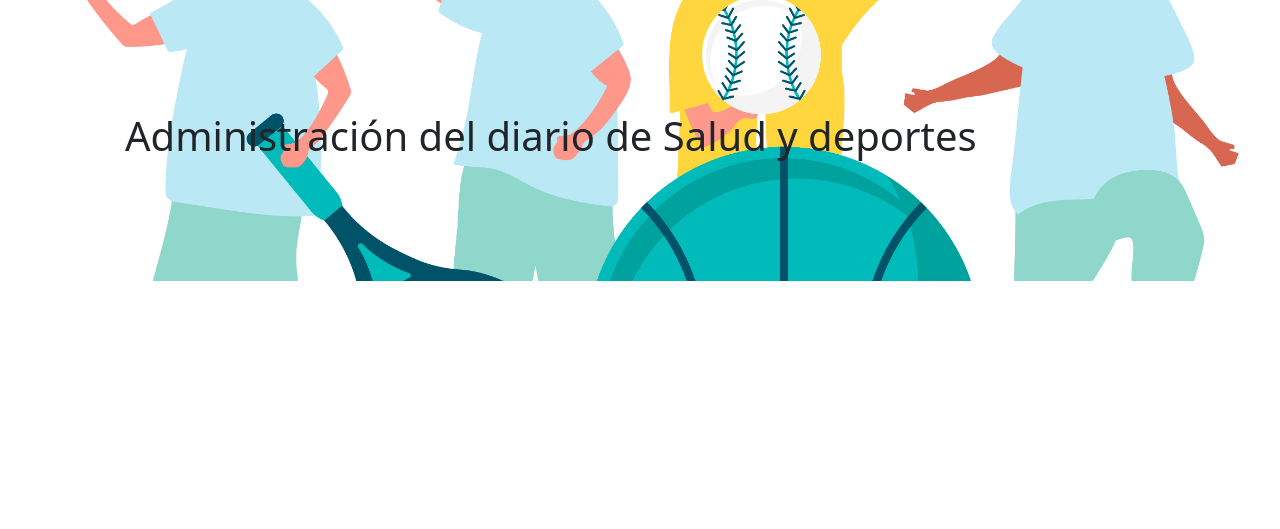
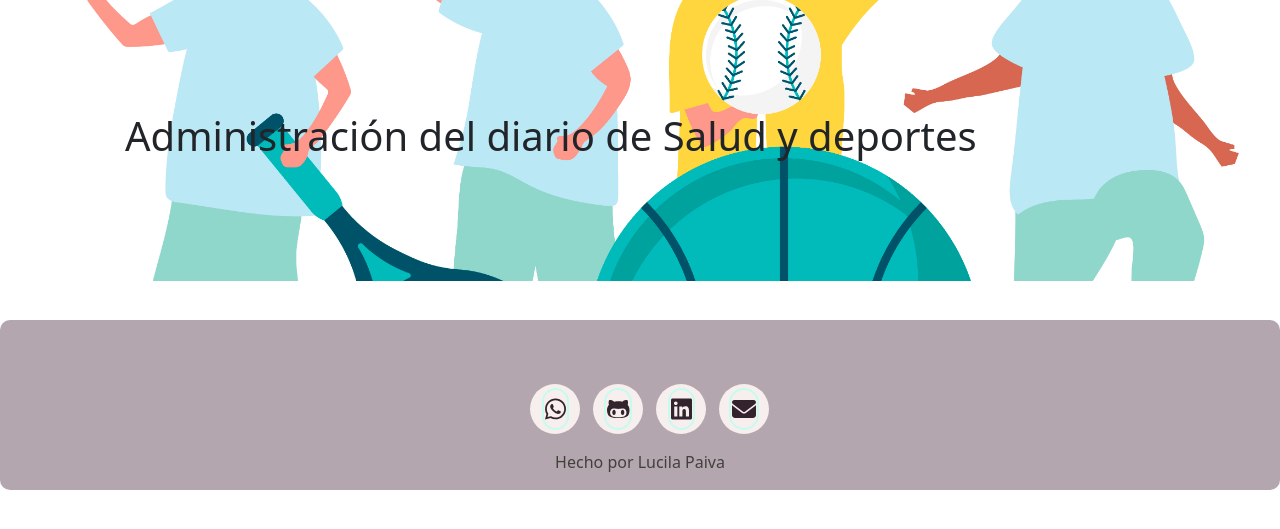
Before and after one commit to LucilaPaiva/diario-de-noticias, a PHP site: page /admin/home.php in a window 1280 px wide. Shown: the part 116-645 px from the top of the page. Run offline with PHP 8.4, Linux system fonts and the light colour scheme; a user stored in the database is signed in; some libraries are stand-ins or nearby versions.

Commit message:
agregué el footer

```diff
--- /dev/null
+++ b/admin/css/footerstyles.css
@@ -0,0 +1,84 @@
+/* *********** FOOTER ***************** */
+
+footer {
+    width: 100%;
+    background-color: rgb(180 166 174);
+    display: flex;
+    flex-direction: column;
+    align-items: center;
+    justify-content: center;
+    padding-top: 3em;
+    border-radius: 10px;
+    margin-top: 3%;
+
+
+  }
+
+ .social-media-footer {
+    display: flex;
+    align-items: center;
+    justify-content: center;
+  }
+  .social-media-footer-list {
+    display: flex;
+    padding-top: 1em;
+  }
+
+  .social-media-footer-enlaces {
+    list-style: none;
+    height: 50px;
+    width: 50px;
+    display: flex;
+    justify-content: center;
+    align-items: center;
+    margin-right: 0.8em;
+    border-radius: 50%;
+    background-color: #f7eeee;
+  }
+
+  .social-media-footer-enlaces i {
+    margin: auto;
+    background: repeating-radial-gradient(#d38dff, #76787c);
+    color: #c5fcee;
+    border: solid 2px #008f7a;
+    transform: rotatey(380deg);
+
+  }
+
+  .social-media-footer-enlaces .icono-final:hover {
+    color: white;
+    height: 50px;
+    width: 50px;
+    border-radius: 50%;
+    display: flex;
+    justify-content: center;
+    align-items: center;
+    list-style: none;
+    text-decoration: none;
+    background: repeating-radial-gradient(#d38dff, #76787c);
+    color: #c5fcee;
+    border: solid 2px #008f7a;
+    transform: rotatey(380deg);
+  }
+
+  .icono-final {
+    color: rgb(51, 35, 44);
+    font-size: 1.5em;
+    padding: 2%;
+    border: solid 2px #c5fcee;
+    transition-duration: 1s;
+    border-radius: 2em;
+  }
+
+  .final-love-container {
+    display: flex;
+  }
+
+  .final-love {
+    color: rgb(65 65 60);;
+    font-size: 1em;
+  }
+
+  /* @media (min-width: 200px) and (max-width: 570px){
+
+} */
--- a/admin/css/styles.css
+++ b/admin/css/styles.css
@@ -13,7 +13,7 @@ body {
     background-repeat: no-repeat;
     padding: 4%;
     margin:1%;
-
+    border-radius: 10px;
 }
 
 .my-titulo{
@@ -61,6 +61,7 @@ body {
     background-position: center;
     /* background-repeat: no-repeat;
     padding: 30px;  */
+
 }
 
 
@@ -70,6 +71,8 @@ body {
 }
 
 
+
+
 /* @media (min-width: 200px) and (max-width: 570px){
 
 } */
--- a/admin/home.php
+++ b/admin/home.php
@@ -16,7 +16,9 @@ if (!isset($_SESSION['usuario_logueado']))
     <meta charset="UTF-8">
     <meta name="viewport" content="width=device-width, initial-scale=1.0">
     <title>Admin</title>
+    <script src="https://use.fontawesome.com/releases/v6.3.0/js/all.js" crossorigin="anonymous"></script>
     <link href="../lib/bootstrap-5.3.2/css/bootstrap.min.css" rel="stylesheet">
+    <link rel="stylesheet" type="text/css" href="css/footerstyles.css">
 
 
 
@@ -27,6 +29,36 @@ if (!isset($_SESSION['usuario_logueado']))
         <?php require("menu.php");?>
     </div>
 
+    <footer title="Footer">
+        <div class="social-media-footer">
+            <ul class="social-media-footer-list">
+                <li class="social-media-footer-enlaces">
+                    <a aria-label="Boton a whatsapp" title="Boton a whatsapp" href="https://wa.me/+1135256303"
+                        target="_blank" rel="noopener noreferrer" class="icono-final"><i
+                            class="fa-brands fa-whatsapp"></i></a>
+                </li>
+                <li class="social-media-footer-enlaces">
+                    <a aria-label="Boton a Github" title="Boton a Github" href="https://github.com/LucilaPaiva"
+                        target="_blank" rel="noopener noreferrer" class="icono-final"><i
+                            class="fa-brands fa-github-alt"></i></a>
+                </li>
+                <li class="social-media-footer-enlaces">
+                    <a aria-label="Boton a Linkedin" title="Boton a Linkedin"
+                        href="https://www.linkedin.com/in/lucila-paiva/" target="_blank" rel="noopener noreferrer"
+                        class="icono-final"><i class="fa-brands fa-linkedin"></i></a>
+                </li>
+                <li class="social-media-footer-enlaces">
+                    <a aria-label="Boton a mail" title="Boton a mail" href="mailto:lucil.paiva@gmail.com"
+                        target="_blank" rel="noopener noreferrer" class="icono-final"><i
+                            class="fa-solid fa-envelope"></i></a>
+                </li>
+            </ul>
+        </div>
+        <div class="final-love-container">
+            <p class="final-love">Hecho por Lucila Paiva</p>
+        </div>
+    </footer>
+
 
     <script src="../lib/bootstrap-5.3.2/js/bootstrap.bundle.min.js"></script>
 </body>
--- a/admin/index.php
+++ b/admin/index.php
@@ -14,7 +14,9 @@
     <meta name="viewport" content="width=device-width, initial-scale=1.0">
     <title>Admin</title>
     <link href="https://cdn.jsdelivr.net/npm/bootstrap@5.3.2/dist/css/bootstrap.min.css" rel="stylesheet" integrity="sha384-T3c6CoIi6uLrA9TneNEoa7RxnatzjcDSCmG1MXxSR1GAsXEV/Dwwykc2MPK8M2HN" crossorigin="anonymous">
+    <script src="https://use.fontawesome.com/releases/v6.3.0/js/all.js" crossorigin="anonymous"></script>
     <link rel="stylesheet" type="text/css" href="css/styles.css">
+    <link rel="stylesheet" type="text/css" href="css/footerstyles.css">
     <script src="https://cdn.jsdelivr.net/npm/bootstrap@5.3.2/dist/js/bootstrap.bundle.min.js" integrity="sha384-C6RzsynM9kWDrMNeT87bh95OGNyZPhcTNXj1NW7RuBCsyN/o0jlpcV8Qyq46cDfL" crossorigin="anonymous"></script>
 
 
@@ -48,5 +50,8 @@
         </div>
     </div>
 
+
+
+
 </body>
 </html>
--- a/admin/menu.php
+++ b/admin/menu.php
@@ -6,7 +6,9 @@
     <meta name="viewport" content="width=device-width, initial-scale=1.0">
     <title>Admin</title>
     <link href="lib/bootstrap-5.3.2/css/bootstrap.min.css" rel="stylesheet">
+    <script src="https://use.fontawesome.com/releases/v6.3.0/js/all.js" crossorigin="anonymous"></script>
     <link rel="stylesheet" type="text/css" href="css/styles2.css">
+    <link rel="stylesheet" type="text/css" href="css/footerstyles.css">
 
 
 
```
Also changed, not shown: index.php (+46 -5 lines), ver_noticia.php (+3 -4 lines).
